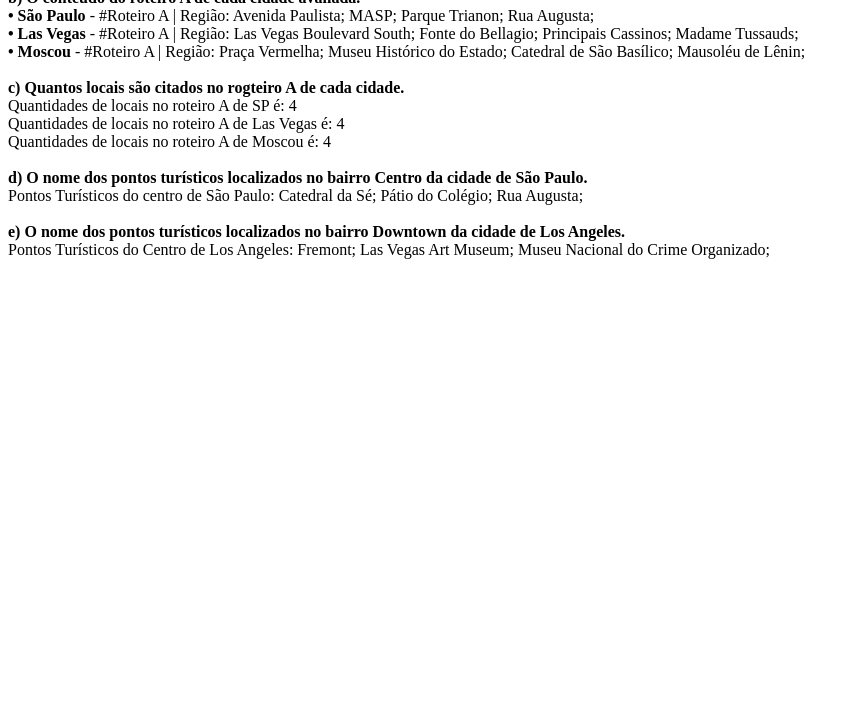
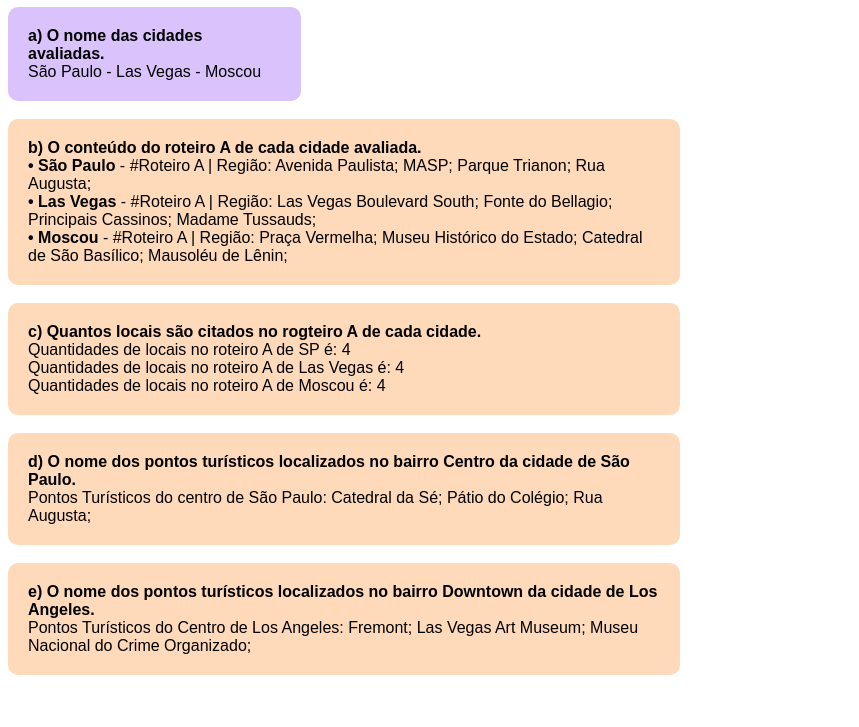
Before and after one commit to juliamiliano1/Atividade_JavaScript, a plain HTML site: page index.html in a window 1280 px wide. Shown: the part 73-800 px from the top of the page, without its empty margins (0-859 px from the left). Drawn offline with Linux system fonts and the light colour scheme.

Commit message:
alterções no css

```diff
--- a/index.html
+++ b/index.html
@@ -5,29 +5,41 @@
     <meta charset="UTF-8">
     <meta http-equiv="X-UA-Compatible" content="IE=edge">
     <meta name="viewport" content="width=device-width, initial-scale=1.0">
+    <link rel="stylesheet" href="style.css">
     <title>Document</title>
 </head>
 
 <body>
+    <h1>Dados mais inteligentes - Processando textos</h1>
+    <div class="container-cidades">
     <span><strong>a) O nome das cidades avaliadas.</strong></span>
     <div id="cidades"></div>
+</div>
     <br>
+    <div class="container">
     <span><strong>b) O conteúdo do roteiro A de cada cidade avaliada.</strong></span>
     <div id="roteiroSP"></div>
     <div id="roteiroLV"></div>
     <div id="roteiroM"></div>
+    </div>
     <br>
+    <div class="container">
     <span><strong>c) Quantos locais são citados no rogteiro A de cada cidade.</strong></span>
     <div id="qtdLocaisSP"></div>
     <div id="qtdLocaisLV"></div>
     <div id="qtdLocaisMoscou"></div>
+    </div>
     <br>
+    <div class="container">
     <span><strong>d) O nome dos pontos turísticos localizados no bairro Centro da cidade de São Paulo.</strong></span>
     <div id="pontosTuristicosSP"></div>
+    </div>
     <br>
+    <div class="container">
     <span><strong>e) O nome dos pontos turísticos localizados no bairro Downtown da cidade de Los
             Angeles.</strong></span>
     <div id="pontosTuristicosLV"></div>
+    </div>
 </body>
 <script src="index.js"></script>
 
--- /dev/null
+++ b/style.css
@@ -0,0 +1,20 @@
+@import url('https://fonts.googleapis.com/css2?family=Inter:wght@300;400&display=swap');
+
+*{
+    font-family: Arial, Helvetica, sans-serif;
+}
+
+.container-cidades{
+    width: 20%;
+    height: 100%;
+    border-radius: 10px;
+    padding: 20px;
+    background-color: rgba(139, 70, 244, 0.322);
+}
+.container{
+    width: 50%;
+    height: 100%;
+    border-radius: 10px;
+    padding: 20px;
+    background-color: rgba(254, 196, 148, 0.644);
+}
```
